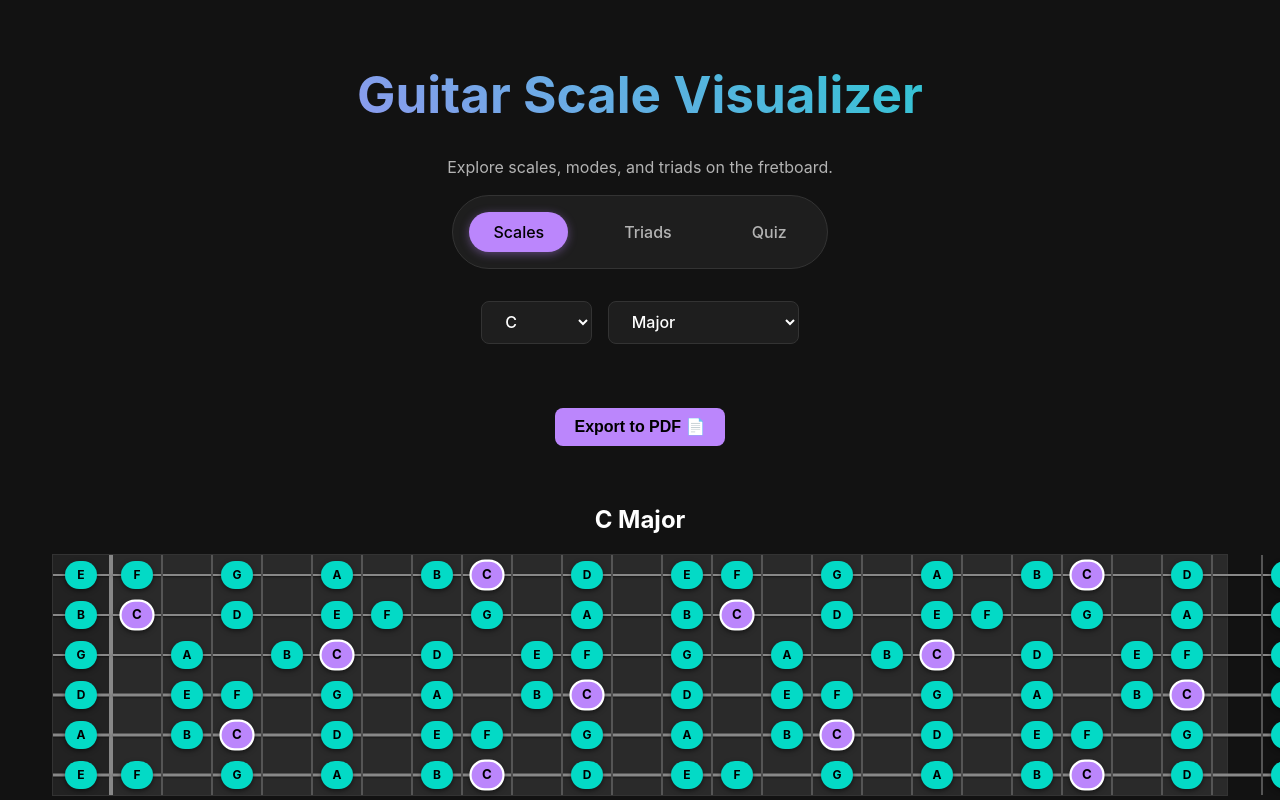
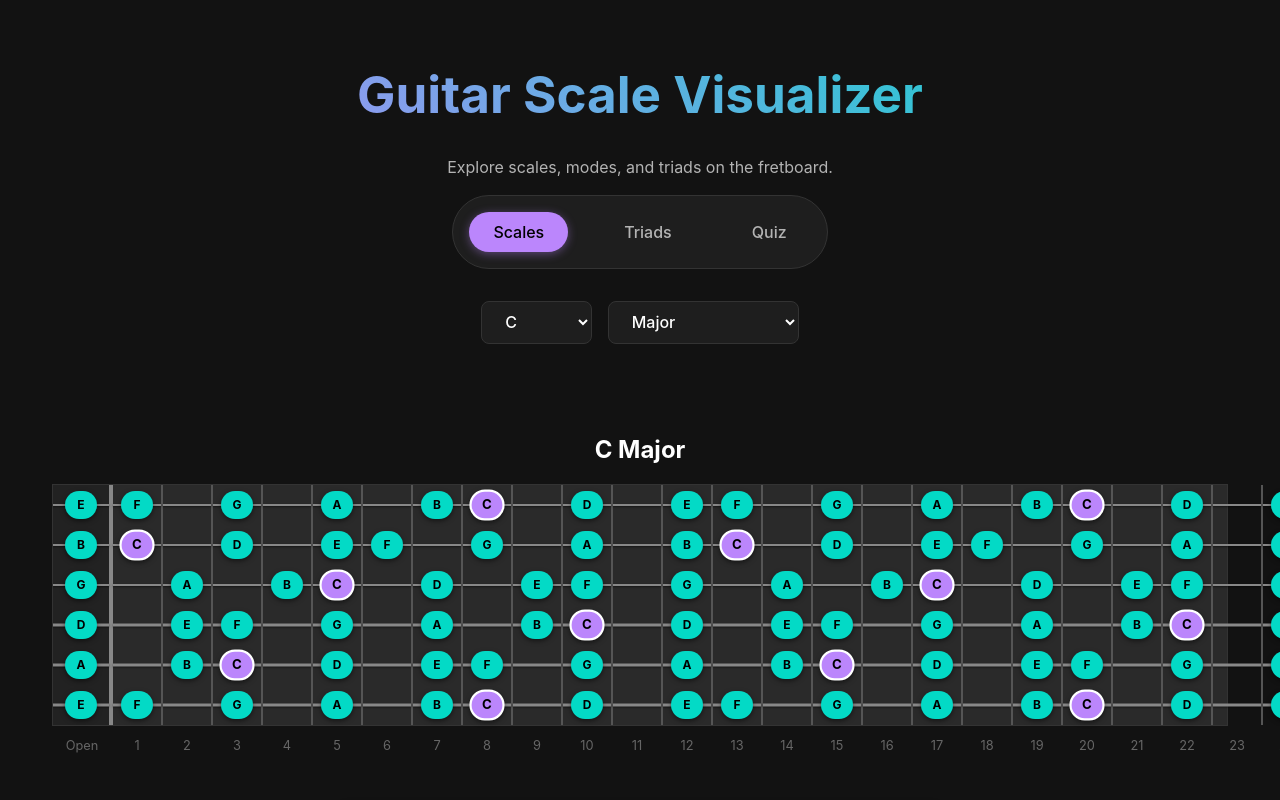
Before and after one commit to imthejota/guitar-visualizer, a React (Vite) app: page / in a window 1280 px wide. Shown: the top 800 px of the page. Built offline with nearby package versions, Linux system fonts and the light colour scheme.

Commit message:
Fix: Center fretboard and move Export button below content

```diff
--- a/src/index.css
+++ b/src/index.css
@@ -101,6 +101,8 @@ select:focus {
   user-select: none;
   min-width: 800px;
   /* Ensure it doesn't squish */
+  margin: 0 auto;
+  /* Center it */
 }
 
 .fretboard-neck {
--- a/src/pages/ScalesPage.jsx
+++ b/src/pages/ScalesPage.jsx
@@ -22,8 +22,6 @@ export const ScalesPage = () => {
                 notes={NOTES}
                 scales={SCALES}
             />
-
-            <ExportButton targetRef={contentRef} fileName={`${tonic}-${SCALES[scaleType].name}-Scale`} />
 
             <div ref={contentRef} style={{ padding: '20px', backgroundColor: '#121212' }}>
                 <h2 style={{ color: 'var(--text-primary)', marginBottom: '1rem' }}>{tonic} {SCALES[scaleType].name}</h2>
@@ -54,6 +52,8 @@ export const ScalesPage = () => {
                     </div>
                 </div>
             </div>
+
+            <ExportButton targetRef={contentRef} fileName={`${tonic}-${SCALES[scaleType].name}-Scale`} />
         </div>
     );
 };
--- a/src/pages/TriadsPage.jsx
+++ b/src/pages/TriadsPage.jsx
@@ -23,8 +23,6 @@ export const TriadsPage = () => {
                 scales={TRIADS}
             />
 
-            <ExportButton targetRef={contentRef} fileName={`${tonic}-${TRIADS[triadType].name}-Triad`} />
-
             <div ref={contentRef} style={{ padding: '20px', backgroundColor: '#121212' }}>
                 <h2 style={{ color: 'var(--text-primary)', marginBottom: '1rem' }}>{tonic} {TRIADS[triadType].name} Triad</h2>
                 <div className="fretboard-container">
@@ -35,6 +33,8 @@ export const TriadsPage = () => {
                     <p>Notes: {activeNotes.join(' - ')}</p>
                 </div>
             </div>
+
+            <ExportButton targetRef={contentRef} fileName={`${tonic}-${TRIADS[triadType].name}-Triad`} />
         </div>
     );
 };
```
